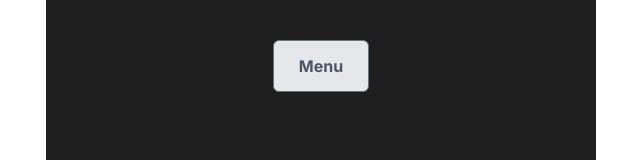
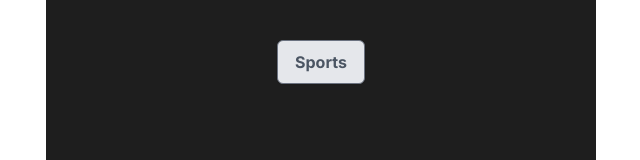
Before and after one commit to adex-badr18/scrimba-component-library, a React (Vite) app: page / in a window 1280 px wide. Shown: the top 160 px of the page, without its empty margins (319-959 px from the left). Built offline with nearby package versions, Linux system fonts and the light colour scheme.

Commit message:
Create Menu & MenuButton components

```diff
--- a/src/App.jsx
+++ b/src/App.jsx
@@ -1,6 +1,7 @@
 import { useState } from 'react';
 import './App.css';
-import Button from './components/Button/Button';
+import Menu from './components/Menu/Menu';
+import MenuButton from './components/Menu/MenuButton';
 
 function App() {
     function click(e) {
@@ -9,7 +10,9 @@ function App() {
 
     return (
         <main className='container'>
-            <Button size='lg' onClick={click}>Menu</Button>
+            <Menu>
+                <MenuButton>Sports</MenuButton>
+            </Menu>
         </main>
     )
 }
--- /dev/null
+++ b/src/components/Menu/Menu.jsx
@@ -0,0 +1,7 @@
+export default function Menu({ children }) {
+    return (
+        <div className="menu">
+            { children }
+        </div>
+    )
+}
--- /dev/null
+++ b/src/components/Menu/MenuButton.jsx
@@ -0,0 +1,7 @@
+import Button from "../Button/Button";
+
+export default function MenuButton({ children }) {
+    return (
+        <Button>{children}</Button>
+    )
+}
```
